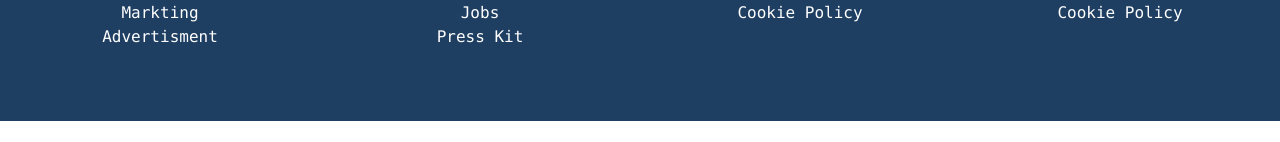
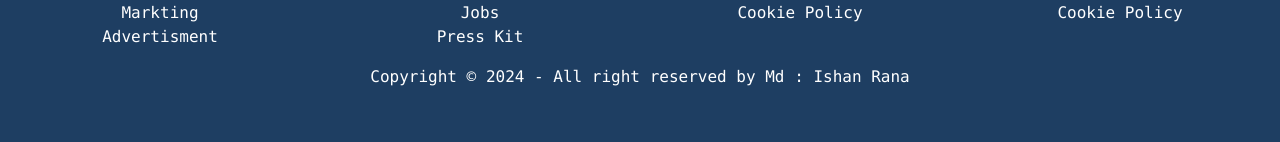
Before and after one commit to ishanrana363/Portfilio-Frontend, a React (Vite) app: page / in a window 1280 px wide. Shown: the part 2796-2938 px from the top of the page. Before the commit the page ends 2917 px from the top, so only its background shows below. Built offline with nearby package versions, Linux system fonts and the light colour scheme; no server answers.

Commit message:
footer some code added

```diff
--- a/src/components/footer/Footer.jsx
+++ b/src/components/footer/Footer.jsx
@@ -41,6 +41,9 @@ const Footer = () => {
               </ul>
             </div>
           </div>
+          <aside>
+            <p className='text-center' >Copyright © {new Date().getFullYear()} - All right reserved by Md : Ishan Rana  </p>
+          </aside>
         </footer>
       </div>
     </div>
```
